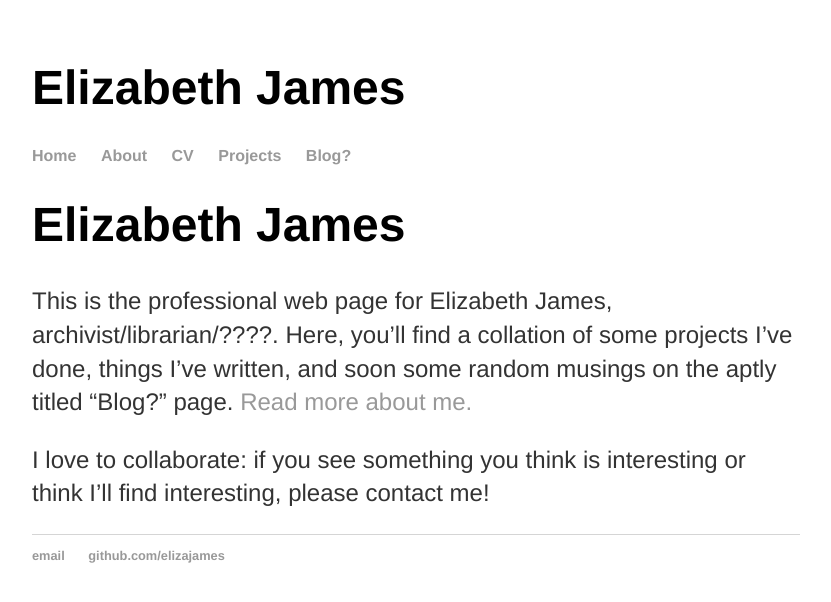
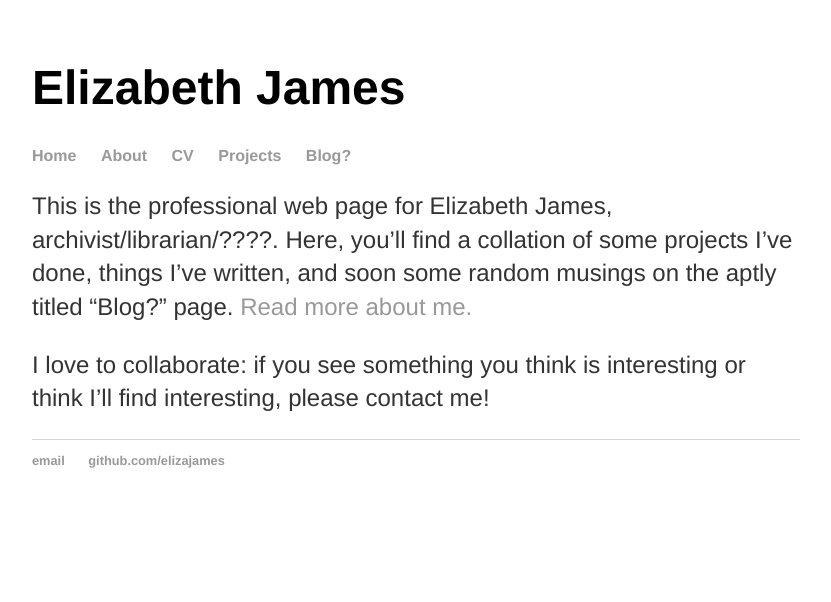
Before and after one commit to elizajames/old_site, a Jekyll site: the page built from index.html, in a window 1280 px wide. Shown: the top 602 px of the page, without its empty margins (224-1055 px from the left). Built offline with Jekyll 4.4.1, drawn with Linux system fonts in a browser that asks for light colours.

Commit message:
Update index.html

```diff
--- a/index.html
+++ b/index.html
@@ -3,7 +3,6 @@ layout: default
 title: Elizabeth James
 ---
 <div class="blurb">
-	<h1>Elizabeth James</h1>
 	<p>This is the professional web page for Elizabeth James, archivist/librarian/????. Here, you’ll find a collation of some projects I’ve done, things I’ve written, and soon some random musings on the aptly titled “Blog?” page. <a href="/about">Read more about me.</a></p>
 	<p>I love to collaborate: if you see something you think is interesting or think I’ll find interesting, please contact me!</p>
 </div><!-- /.blurb -->
```
